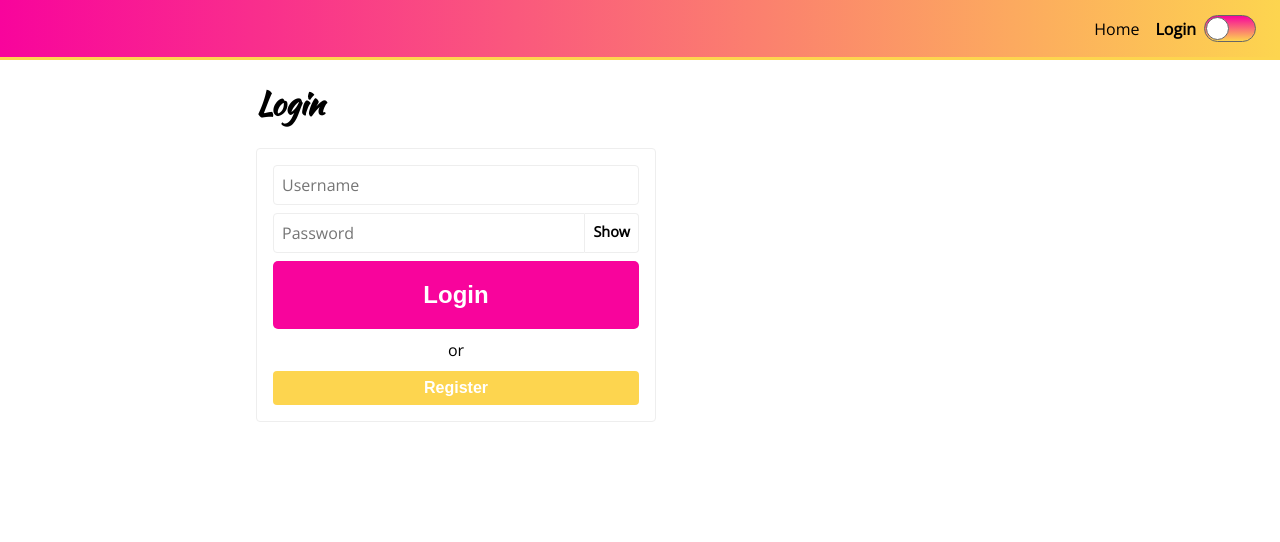
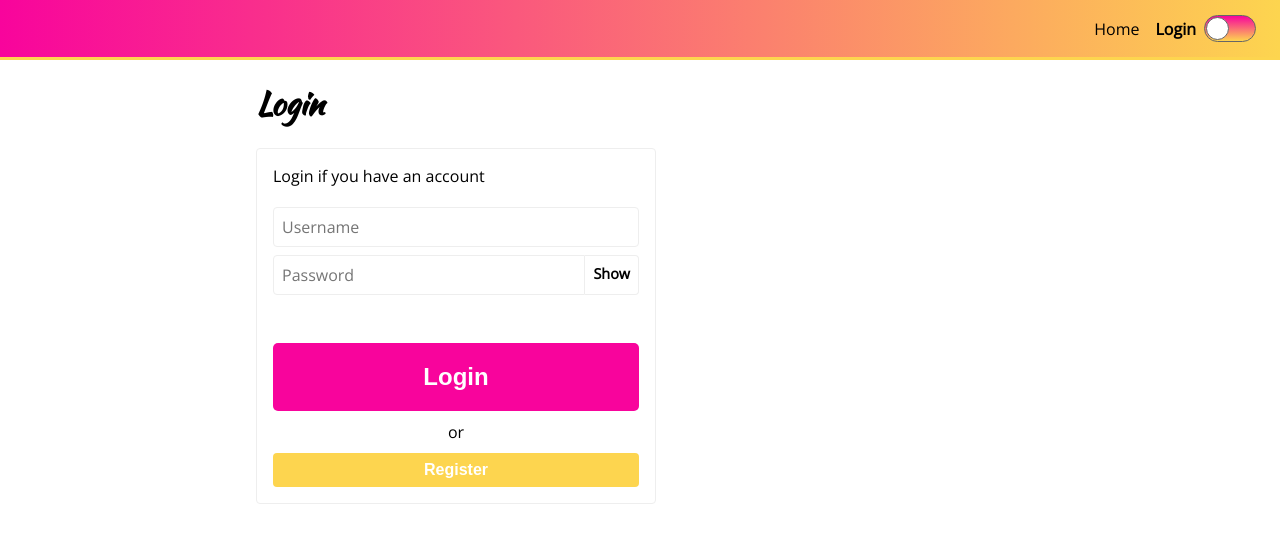
Before and after one commit to eacz/styled-components, a React (Create React App) app: page /login in a window 1280 px wide. Shown: the top 542 px of the page. Built offline with nearby package versions, Linux system fonts and the light colour scheme.

Commit message:
Referencing a styled component within another styled component

```diff
--- a/src/components/pages/Login.tsx
+++ b/src/components/pages/Login.tsx
@@ -16,6 +16,18 @@
     text-align: center;
     margin: 10px 0;
 
+  }
+
+  span {
+    color: ${({theme}) => theme.fontColor}
+  }
+
+  >${Button}:first-of-type{
+    margin-top: 40px;
+  }
+
+  >${Input}:first-of-type{
+    margin-top: 20px;
   }
 `
 
@@ -50,6 +62,7 @@
           ? <Spinner />
           :
             <>
+              <span>Login if you have an account</span>
               <Input value={formFields.username} type="text" name="username" placeholder='Username' onChange={handleInputChange} />
               <PasswordInput value={formFields.password} name="password" placeholder='Password' onChange={handleInputChange} />
             </>
```
